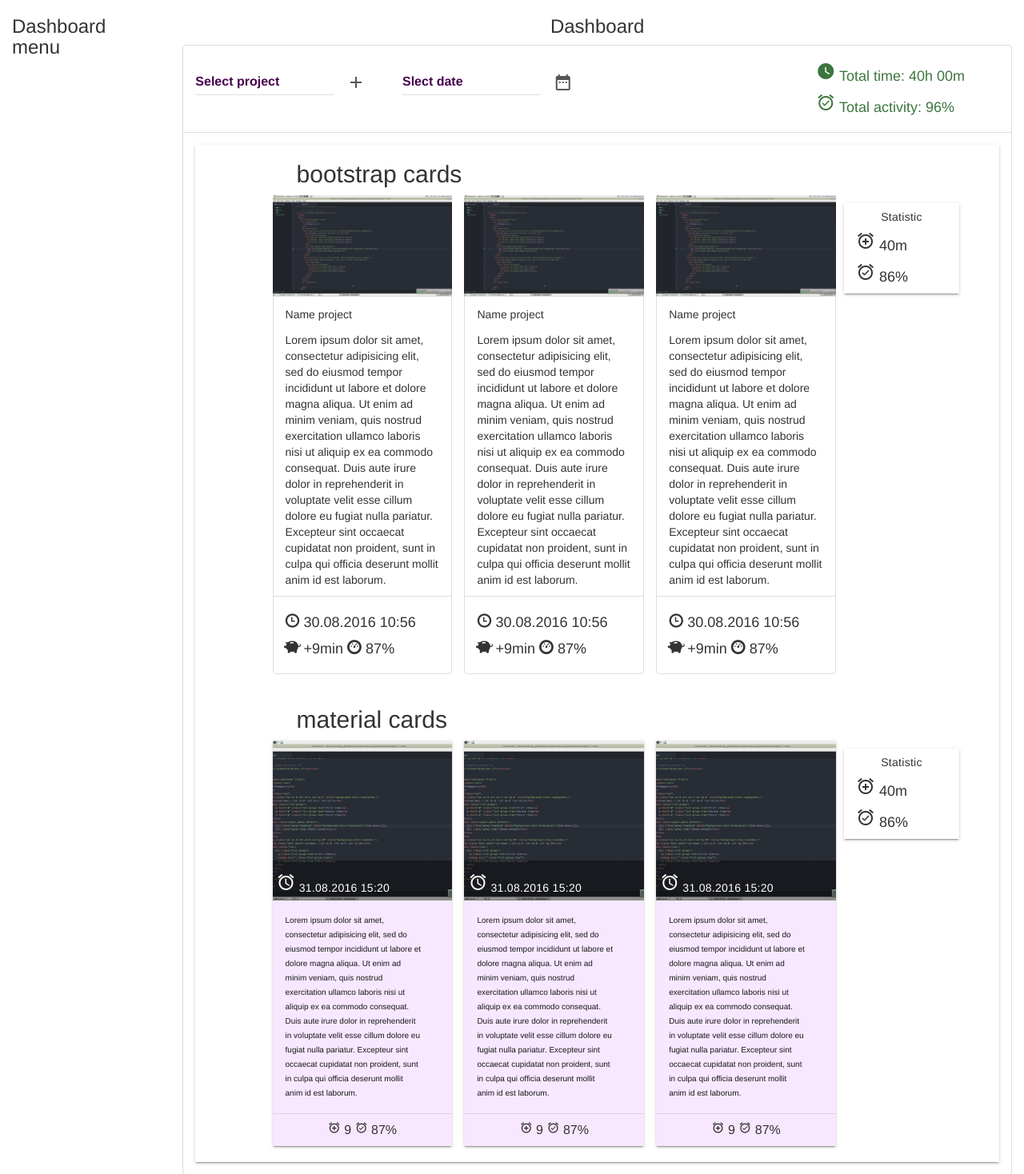
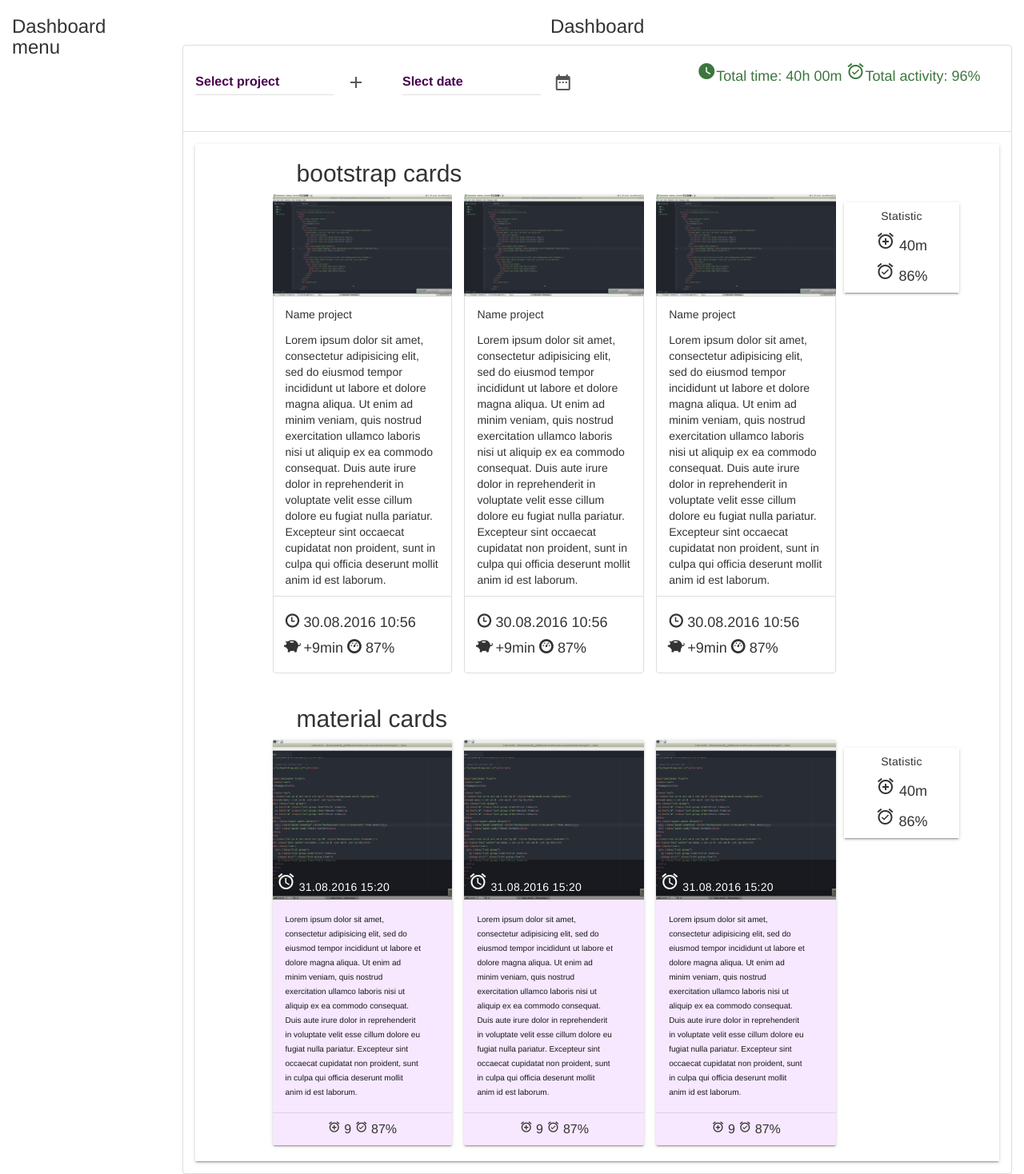
Before and after one commit to tolyaganzin/teamgeist, a plain HTML site: page web-teamgeist/materia-index.html in a window 1280 px wide. Shown: the top 1468 px of the page at 80% size. Drawn offline with nearby package versions, Linux system fonts and the light colour scheme.

Commit message:
total info inline

```diff
--- a/web-teamgeist/materia-index.html
+++ b/web-teamgeist/materia-index.html
@@ -105,9 +105,11 @@
                       </span>
                     </div>
                   </div>
-                  <div class="col-lg-3 col-lg-offset-3 text-success">
-                    <h4><i class="material-icons">watch_later</i> Total time: 40h 00m</h4>
-                    <h4><i class="material-icons ">alarm_on</i> Total activity: 96%</h4>
+                  <div class="col-lg-5 col-md-offset-1 col-lg-offset-1 text-success text-center">
+                    <h4>
+                      <span><i class="material-icons">watch_later</i>Total time: 40h 00m</span>
+                      <span><i class="material-icons">alarm_on</i>Total activity: 96%</span>
+                    </h4>
                   </div>
                 </div>
 
@@ -170,8 +172,8 @@
                     </div>
                     <div class="col-sm-3 col-md-2 col-lg-2 mdl-shadow--2dp" style="margin: 10px">
                       <h5 class="text-center">Statistic</h5>
-                      <h4><i class="material-icons ">alarm_add</i> 40m</h4>
-                      <h4><i class="material-icons ">alarm_on</i> 86%</h4>
+                      <h4 class="text-center"><i class="material-icons ">alarm_add</i> 40m</h4>
+                      <h4 class="text-center"><i class="material-icons ">alarm_on</i> 86%</h4>
                     </div>
 
                     <!-- material cards -->
@@ -235,8 +237,8 @@
                     </div>
                     <div class="col-sm-3 col-md-2 col-lg-2 mdl-shadow--2dp" style="margin: 10px">
                       <h5 class="text-center">Statistic</h5>
-                      <h4><i class="material-icons ">alarm_add</i> 40m</h4>
-                      <h4><i class="material-icons ">alarm_on</i> 86%</h4>
+                      <h4 class="text-center"><i class="material-icons ">alarm_add</i> 40m</h4>
+                      <h4 class="text-center"><i class="material-icons ">alarm_on</i> 86%</h4>
                     </div>
 
                   </div>
```
